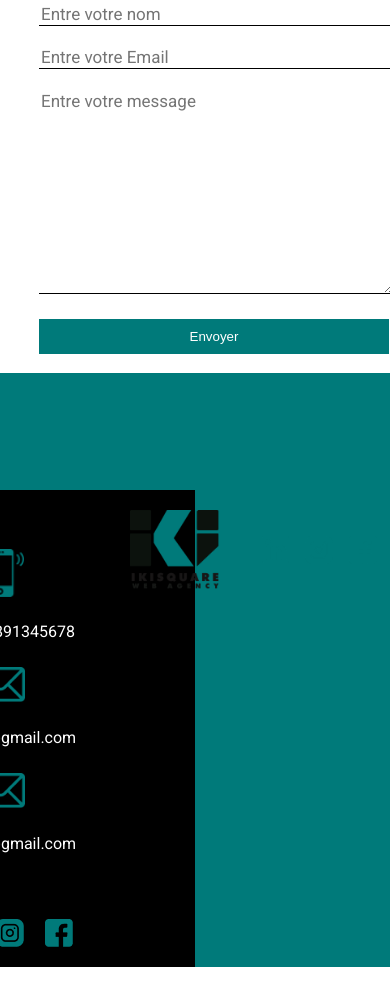
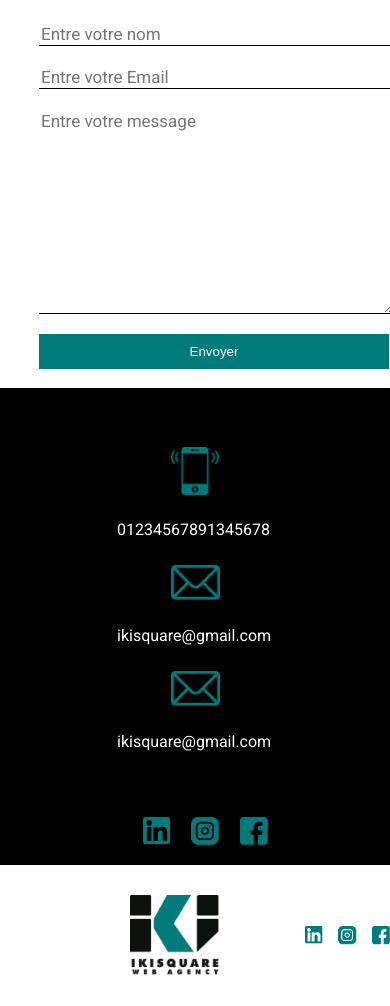
Before and after one commit to ibrahimbakayoko/ikisquare, a Gatsby site: page / in a window 390 px wide. Shown: the part 7375-8381 px from the top of the page. Before the commit the page ends 8342 px from the top, so only its background shows below. Built offline with nearby package versions, Linux system fonts and the light colour scheme; Gatsby itself is replaced by a stand-in of ours.

Commit message:
update contact

```diff
--- a/src/components/footer.js
+++ b/src/components/footer.js
@@ -9,6 +9,7 @@ export default function Footer() {
             <StaticImage src="../images/logoFooter.png" alt=""/>
         </div>
         <nav id="footerNavIcons">
+            her is footer
                 <a href="linkedin.com"><StaticImage src="../images/linkedin.png" alt="ss"/></a>
                 <a href="linkedin.com"><StaticImage src="../images/instagram.png" alt="xx"/></a>
                 <a href="linkedin.com"><StaticImage src="../images/facebook 1.png" alt="vv"/></a>
--- a/src/style/stlye.css
+++ b/src/style/stlye.css
@@ -754,20 +754,34 @@ margin-top: 5%;
   }
 
   @media only screen and (max-width: 810px) {
+    footer {
+      min-height: max-content !important;
+      display: flex;
+        }
     #contact-aside-form-container{
-      display: block !important;
+      height: max-content !important;
+       flex-direction: column !important;
     }
+
     #contact-page > #contact-aside-form-container > aside {
       display: flex !important;
       background-color: #007A7A;
-      width: 100% !important;
+
+      min-width: 100% !important;
     }
     #contact-page > #contact-aside-form-container > aside > #contact-icons{
+      position: relative ;
+     left:  0 ;
      display: flex;
+     background-color: black;
+     flex-direction: column ;
+     margin-top:  0%  ;
      width: 100%;
+     color : white ;
    }
+
    #contact-page #contact-aside-form-container #contact-form-container{
-    display: block !important ;
+    display: flex !important ;
     width: 100% !important;
     min-width: 500px;
     overflow-wrap: break-word;
```
